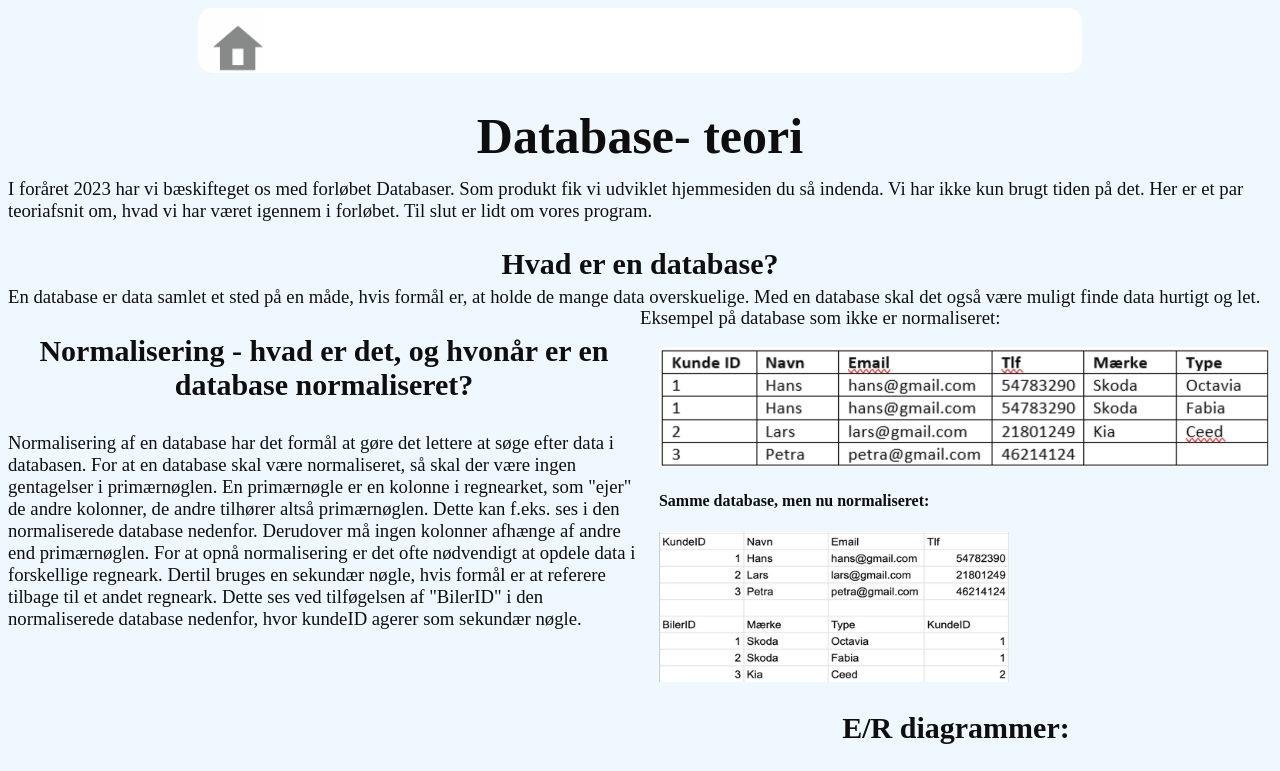
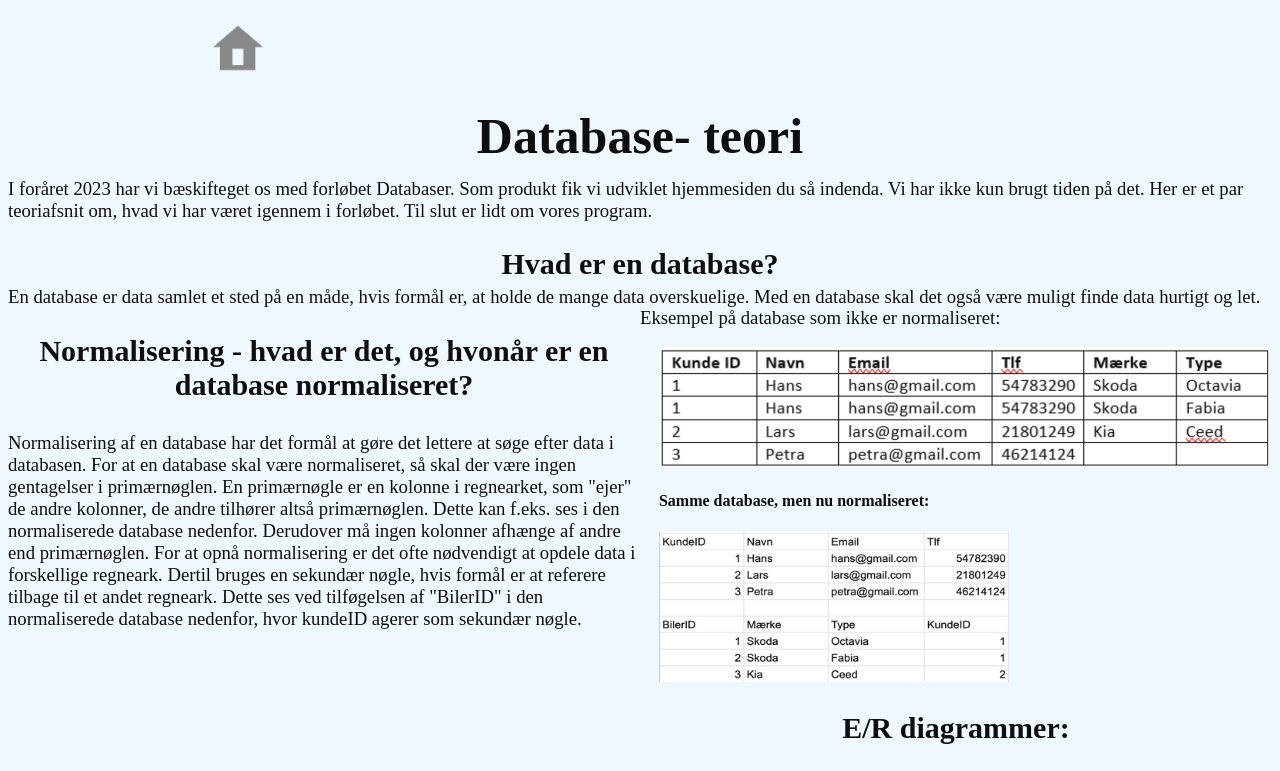
Before and after one commit to Rasm369s/Rasmus-hey-Portfolie, a plain HTML site: page DatabaseUnderside.html in a window 1280 px wide. Shown: the top 771 px of the page. Drawn offline with Linux system fonts and the light colour scheme.

Commit message:
Update DatabaseUnderside.css

```diff
--- a/DatabaseUnderside.css
+++ b/DatabaseUnderside.css
@@ -13,7 +13,7 @@ height:100%;
 width:100%;
 }
 .nav{
-    background: white;
+    background: #eff8ff;
     display: flex;
     margin-left:15%;
     height:65px;
```
